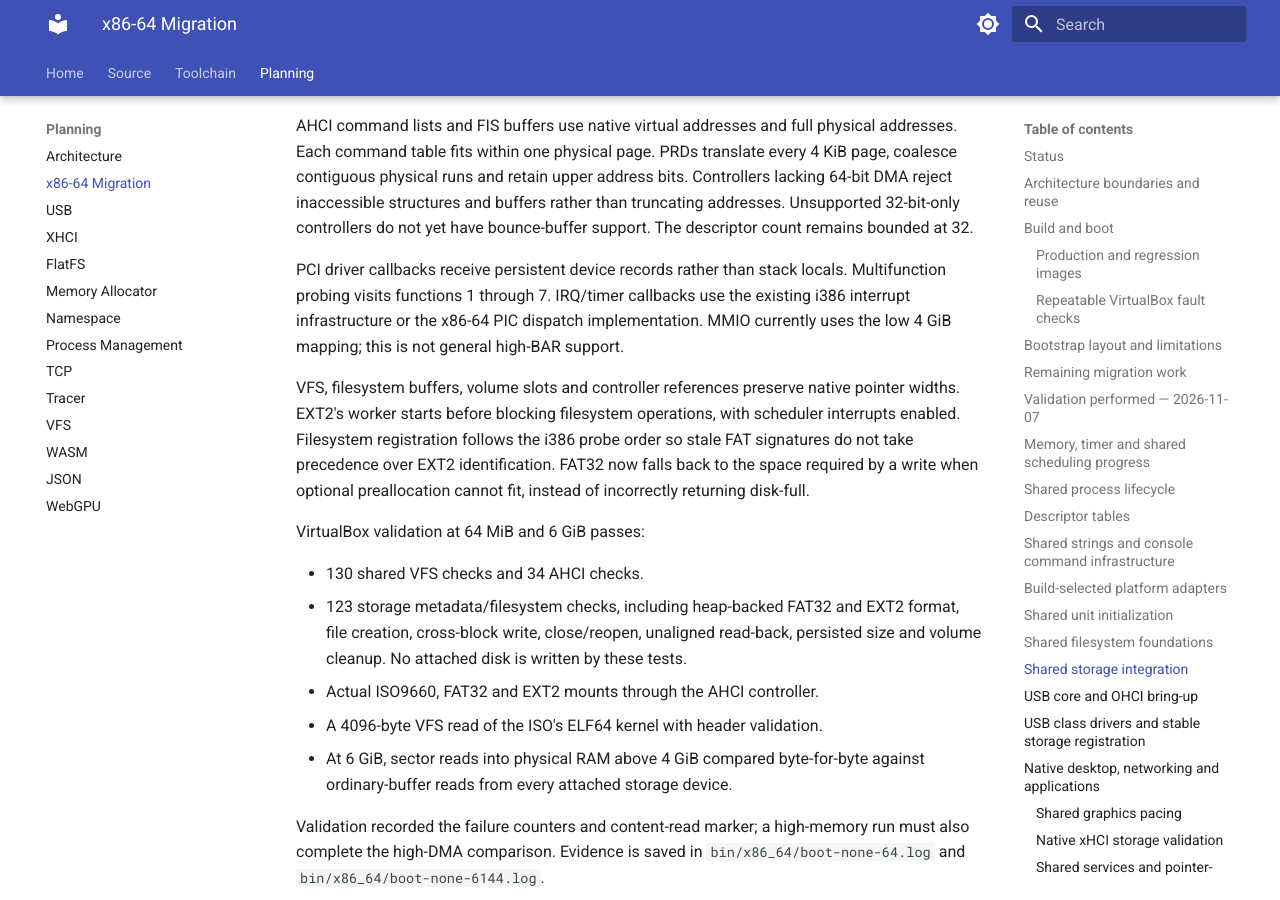
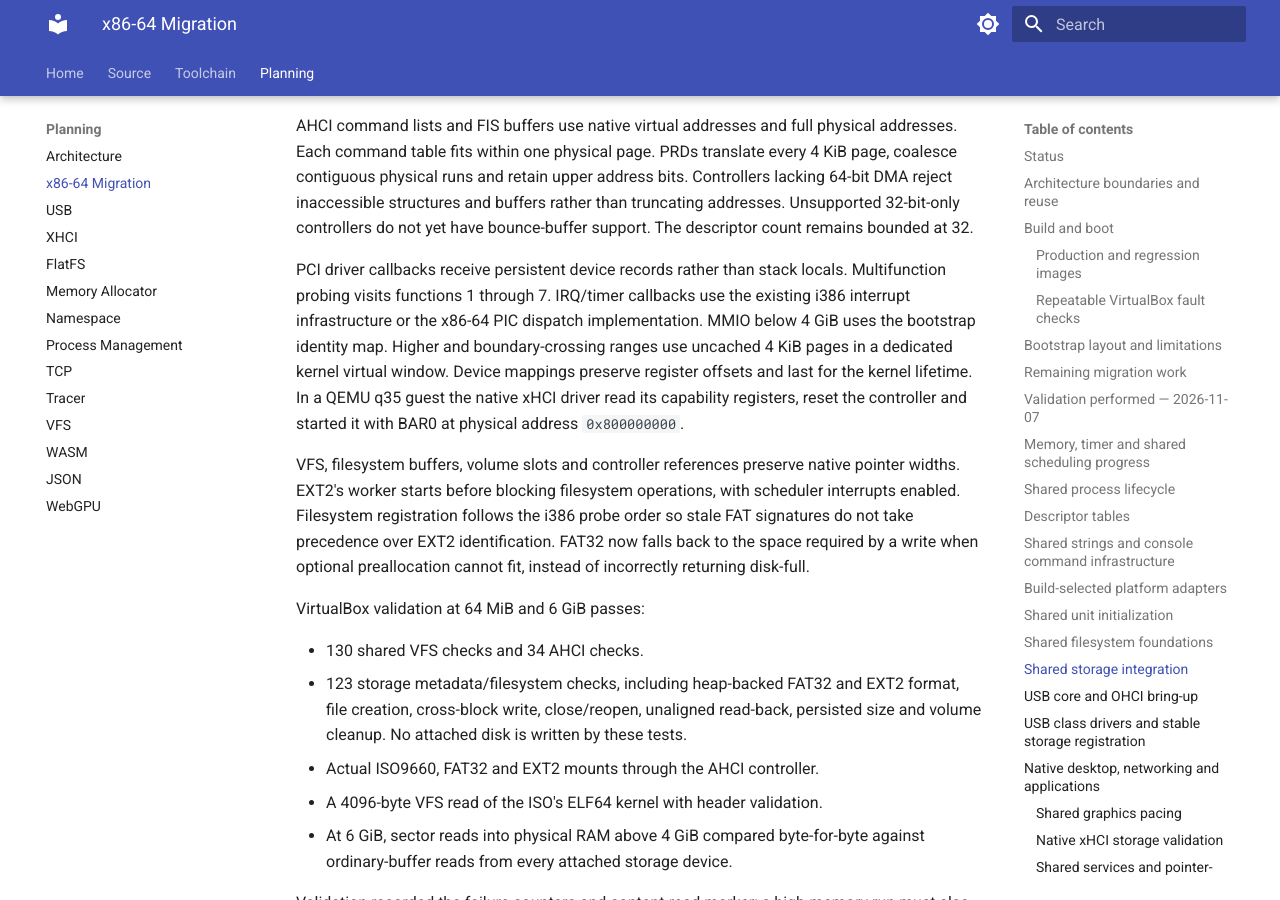
Before and after one commit to t3hn3rd/Asuro, an MkDocs documentation site: the page built from doc/planning/x86_64.md, in a window 1280 px wide and 900 px high, scrolled down 10412 px. Built offline with MkDocs 1.6.1 and Material for MkDocs 9.7.7, drawn with Linux system fonts in a browser that asks for light colours.

Commit message:
Map high MMIO ranges and preserve full PCI BAR addresses

```diff
--- a/doc/planning/x86_64.md
+++ b/doc/planning/x86_64.md
@@ -418,7 +418,11 @@ bounce-buffer support. The descriptor count remains bounded at 32.
 PCI driver callbacks receive persistent device records rather than stack locals.
 Multifunction probing visits functions 1 through 7. IRQ/timer callbacks use the
 existing i386 interrupt infrastructure or the x86-64 PIC dispatch implementation.
-MMIO currently uses the low 4 GiB mapping; this is not general high-BAR support.
+MMIO below 4 GiB uses the bootstrap identity map. Higher and boundary-crossing
+ranges use uncached 4 KiB pages in a dedicated kernel virtual window. Device
+mappings preserve register offsets and last for the kernel lifetime. In a QEMU
+q35 guest the native xHCI driver read its capability registers, reset the
+controller and started it with BAR0 at physical address `0x800000000`.
 
 VFS, filesystem buffers, volume slots and controller references preserve native
 pointer widths. EXT2's worker starts before blocking filesystem operations, with
```
Also changed, not shown: 4 other files.
